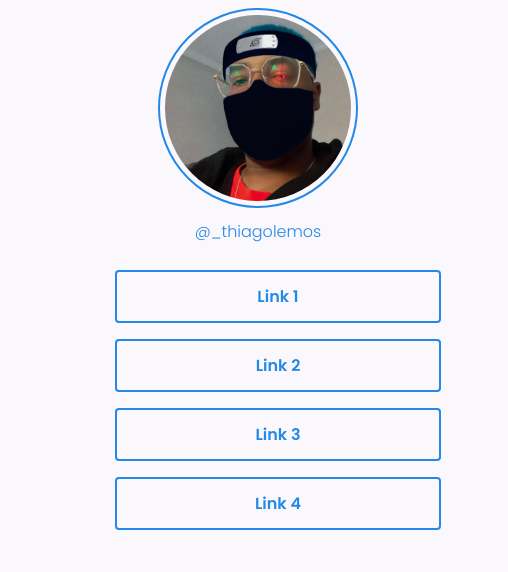
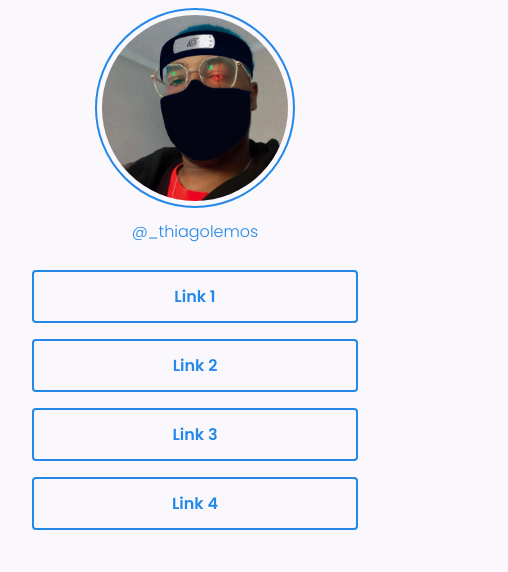
Before and after one commit to thiagolemosdev/social_tree, a plain HTML site: page index.html in a window 390 px wide. Shown: the top 572 px of the page, 508 px wide, since content can reach past the window. Drawn offline with Linux system fonts and the light colour scheme.

Commit message:
Organizando responsivo

```diff
--- a/css/style.css
+++ b/css/style.css
@@ -14,7 +14,7 @@ body {
 
 div {
   color: var(--blue);
-  width: 500px;
+  width: 700px;
   margin: 0 auto;
   display: flex;
   flex-direction: column;
@@ -37,6 +37,7 @@ div > h1 {
 
 ul {
   list-style: none;
+  padding: 0;
 }
 
 ul.links li {
@@ -54,3 +55,9 @@ ul.social-midia {
   display: flex;
   gap: 30px;
 }
+
+@media (max-width: 400px) {
+  div {
+    width: 300px;
+  }
+}
```
